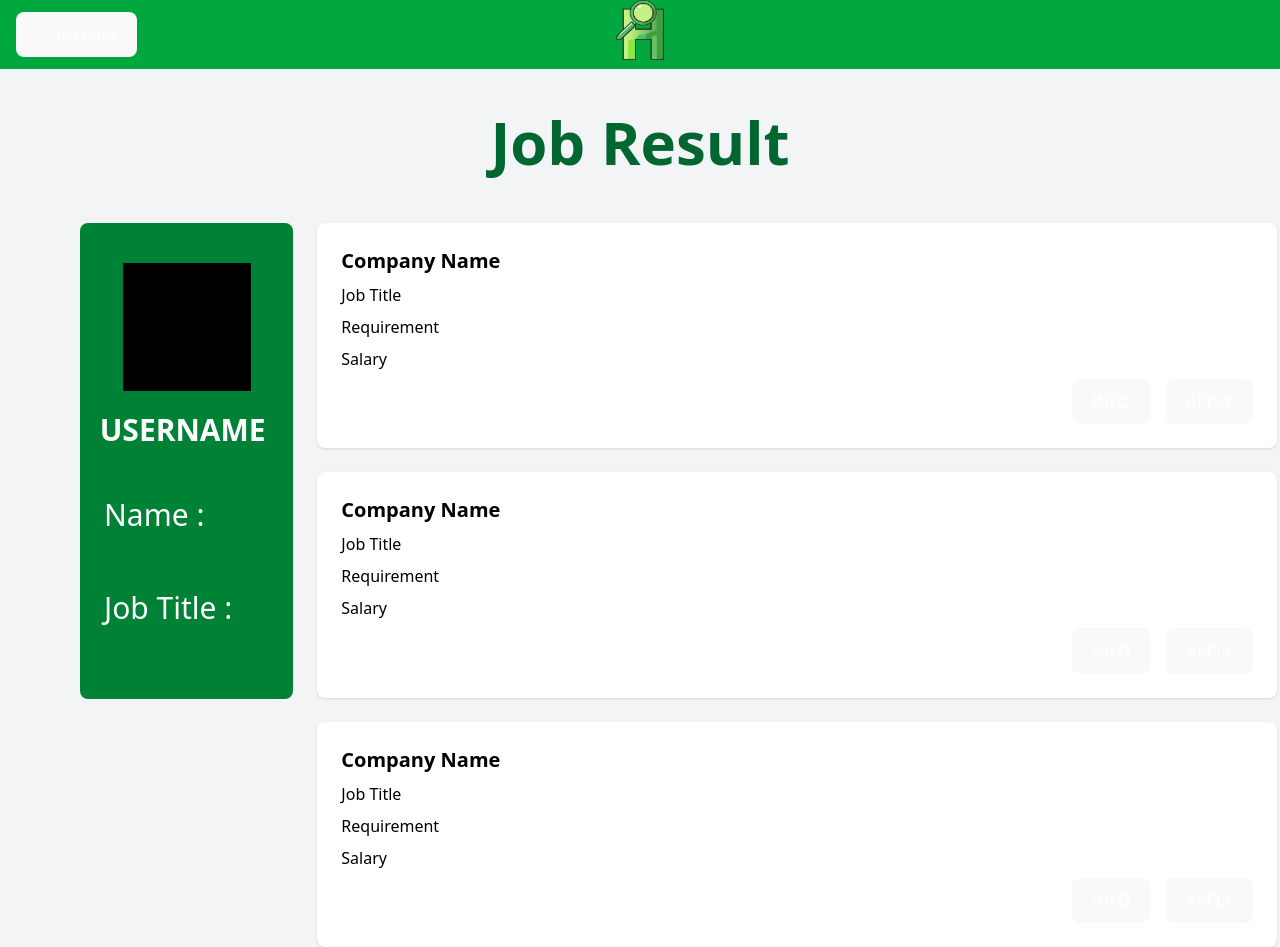
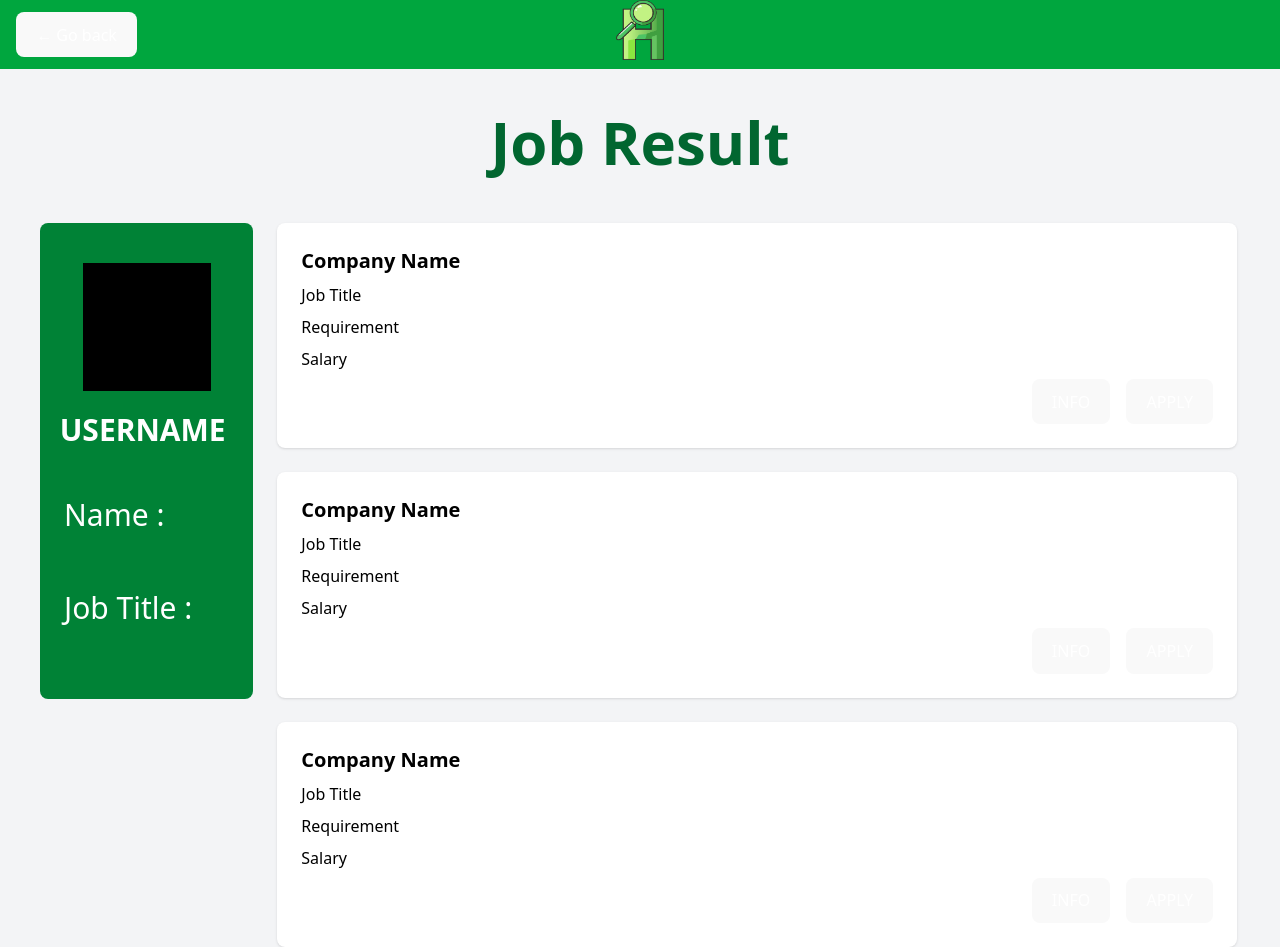
Before and after one commit to sshania/Hirely-FE, a React (Vite) app: page /result in a window 1280 px wide. Built offline with nearby package versions, Linux system fonts and the light colour scheme.

Commit message:
Ngefix Result Page

```diff
--- a/src/ResultPage.tsx
+++ b/src/ResultPage.tsx
@@ -25,7 +25,7 @@ const ResultPage: React.FC = () => {
 
         <div className="flex space-x-6">
           {/* User Profile Section */}
-          <div className="bg-green-700 text-white p-10 rounded-lg w-1/6 h-119 items-center ml-20">
+          <div className="bg-green-700 text-white p-10 rounded-lg w-1/6 h-119 items-center ml-10">
             <div className="w-32 h-32 bg-black mx-auto mb-4"></div>
                 <div className="w-full flex flex-col items-start text-left -ml-4">
                 <p style={{ fontSize: "30px" }} className="mb-10 self-center text font-bold ml-6">USERNAME</p>
```
